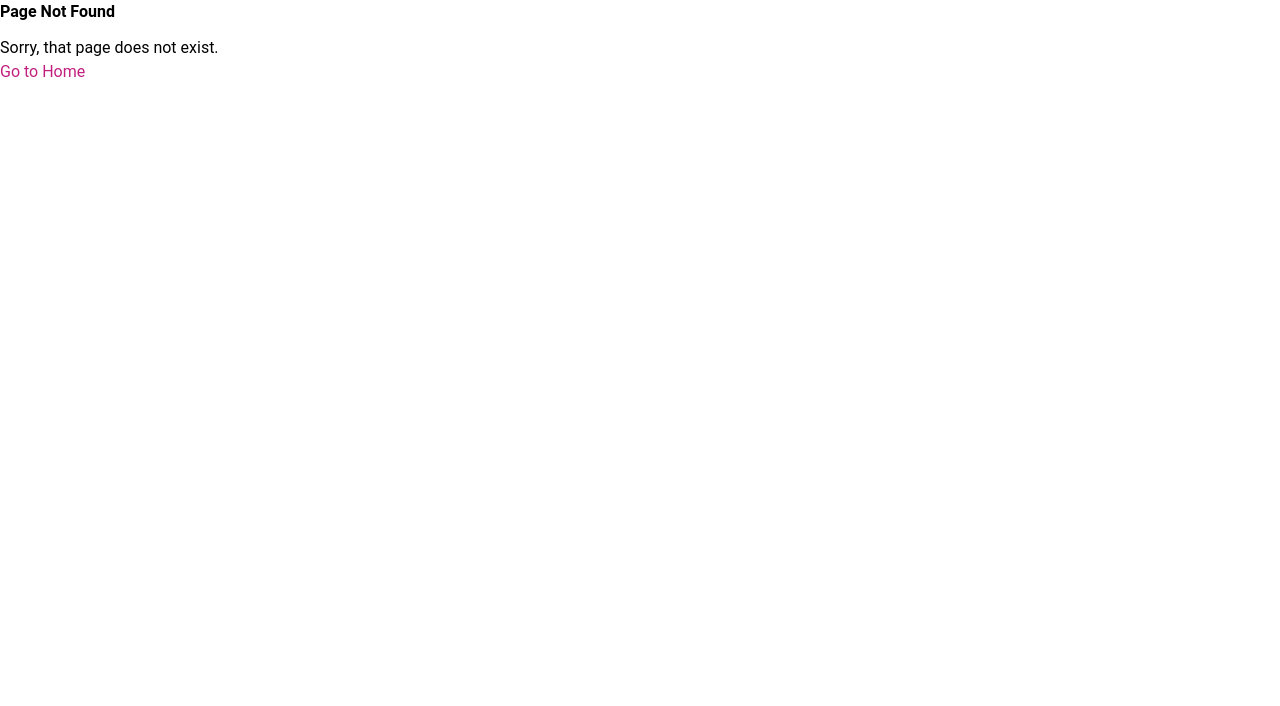
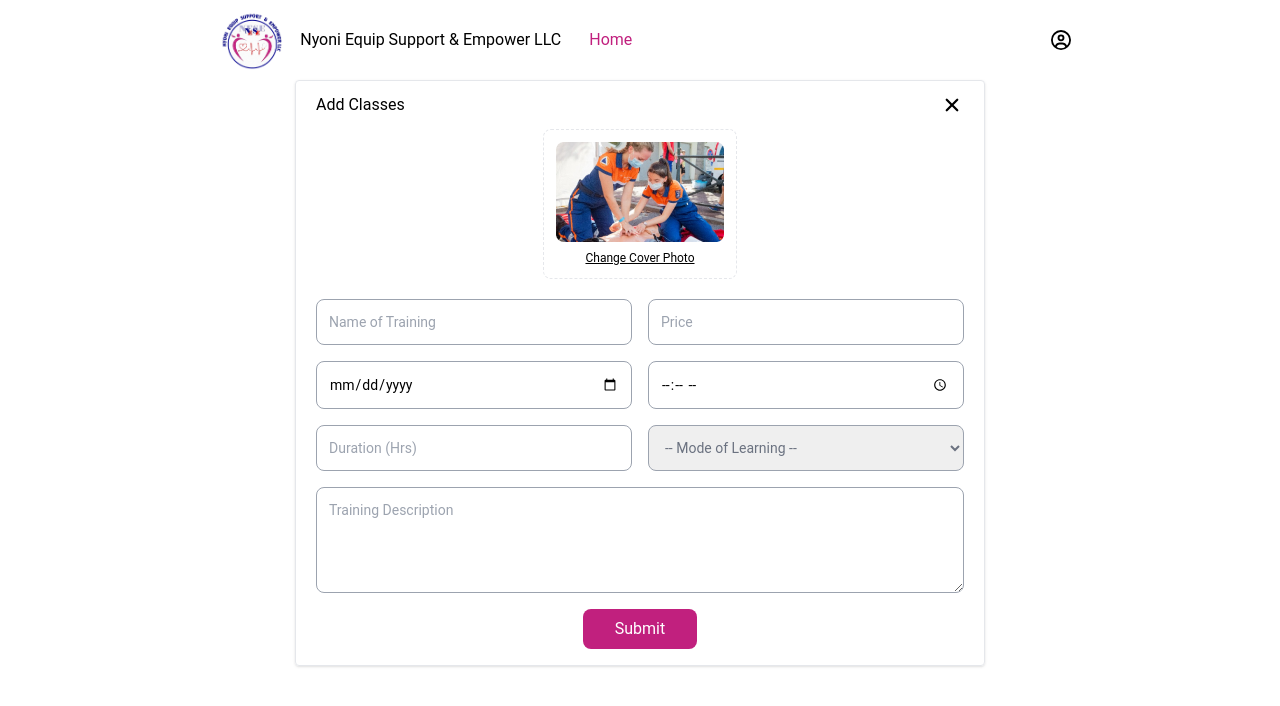
Before and after one commit to kariuki-joseph/nyoni-equip-and-empower-llc, a React (Vite) app: page /admin/classes/create in a window 1280 px wide. Before the commit this address had no page. Shown: the top 706 px of the page. Built offline with nearby package versions, Linux system fonts and the light colour scheme.

Commit message:
add create class ui

```diff
--- a/src/App.jsx
+++ b/src/App.jsx
@@ -12,6 +12,7 @@ import SignIn from "./assets/pages/SignIn";
 import AdminDashboard from "./assets/pages/AdminDashboard";
 import AdminProfile from "./assets/pages/AdminProfile";
 import UserProfile from "./assets/pages/UserProfile";
+import CreateClass from "./assets/pages/CreateClass";
 
 function App() {
   return (
@@ -27,6 +28,7 @@ function App() {
         <Route path="/admin" element={<AdminDashboard />} />
         <Route path="/admin/profile" element={<AdminProfile />} />
         <Route path="/user/profile" element={<UserProfile />} />
+        <Route path="/admin/classes/create" element={<CreateClass />} />
         <Route path="*" element={<NotFound />} />
       </Routes>
     </Router>
--- /dev/null
+++ b/src/assets/components/SelectInput.jsx
@@ -0,0 +1,24 @@
+
+export default function SelectInput({
+  options,
+  onChange,
+  defaultValue = "",
+  className
+}) {
+  return (
+    <select
+        className={`text-black/opacity-50 text-sm outline-none border border-gray-400 rounded-lg p-3 w-full text-gray-500 ${className}`}
+      onChange={onChange}
+      defaultValue={defaultValue}
+    >
+        <option value={"nil"} >
+            -- Mode of Learning --
+        </option>
+      {options.map((option, index) => (
+        <option key={index} value={option.value}>
+          {option.label}
+        </option>
+      ))}
+    </select>
+  );
+}
--- /dev/null
+++ b/src/assets/components/TextAreaInput.jsx
@@ -0,0 +1,16 @@
+export default function TextAreaInput({
+    onChange,
+    defaultValue = "",
+    placeholder = "Type here...",
+    className
+}) {
+    return (
+        <textarea
+            className={`text-black/opacity-50 text-sm outline-none border border-gray-400 rounded-lg p-3 w-full ${className}`}
+      rows={4}
+      onChange={onChange}
+      defaultValue={defaultValue}
+      placeholder={placeholder}
+    />
+  );
+}
--- /dev/null
+++ b/src/assets/pages/CreateClass.jsx
@@ -0,0 +1,81 @@
+import AdminNavbar from "../components/AdminNavbar";
+import { IoClose } from "react-icons/io5";
+import adminClassThumbnail from "../images/admin_class_thumbnail.png";
+import Input from "../components/Input";
+import SelectInput from "../components/SelectInput";
+import TextAreaInput from "../components/TextAreaInput";
+import Button from "../components/Button";
+
+export default function CreateClass() {
+  const modesOfLearning = [
+    {
+      label: "Online",
+      value: "online",
+    },
+    {
+      label: "Physical",
+      value: "physical",
+    },
+    {
+      label: "Hybrid",
+      value: "hybrid",
+    },
+  ];
+  return (
+    <div>
+      <AdminNavbar />
+      <div className="flex justify-center w-full">
+        <div className="border w-[690px] shadow rounded pb-4 mb-5">
+          <div className="flex justify-between py-3 px-5">
+            <span>Add Classes</span>
+            <IoClose size={24} className="cursor-pointer" />
+          </div>
+
+          <div className="flex justify-center items-center flex-col">
+            <div className="border border-dashed rounded-lg p-3 flex flex-col items-center justify-center">
+              <img
+                src={adminClassThumbnail}
+                alt="Class Image Thumbnail"
+                className="mb-2"
+              />
+              <span className="underline cursor-pointer text-xs">
+                {" "}
+                Change Cover Photo
+              </span>
+            </div>
+            <div className="grid grid-cols-2 gap-4 mt-5 w-full px-5">
+              <Input
+                placeholder="Name of Training"
+                type="text"
+                onChange={() => {}}
+              />
+              <Input placeholder="Price" type="number" onChange={() => {}} />
+              <Input
+                placeholder="Date of Class"
+                type="date"
+                onChange={() => {}}
+              />
+              <Input
+                placeholder="Class Start Time"
+                type="time"
+                onChange={() => {}}
+              />
+              <Input
+                placeholder="Duration (Hrs)"
+                type="number"
+                onChange={() => {}}
+              />
+              <SelectInput options={modesOfLearning} onChange={(value) => {}} />
+              <TextAreaInput
+                className={"col-span-2"}
+                placeholder="Training Description"
+                onChange={(value) => {}}
+              />
+            </div>
+            <Button primary className="mt-4 px-8">Submit</Button>
+          </div>
+        </div>
+      </div>
+    </div>
+  );
+}
```
